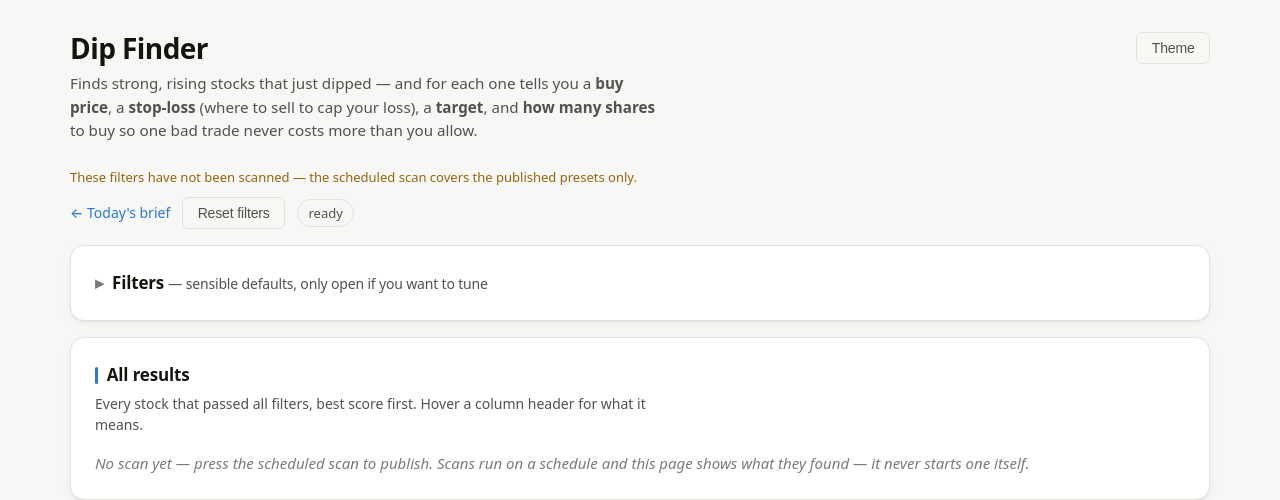
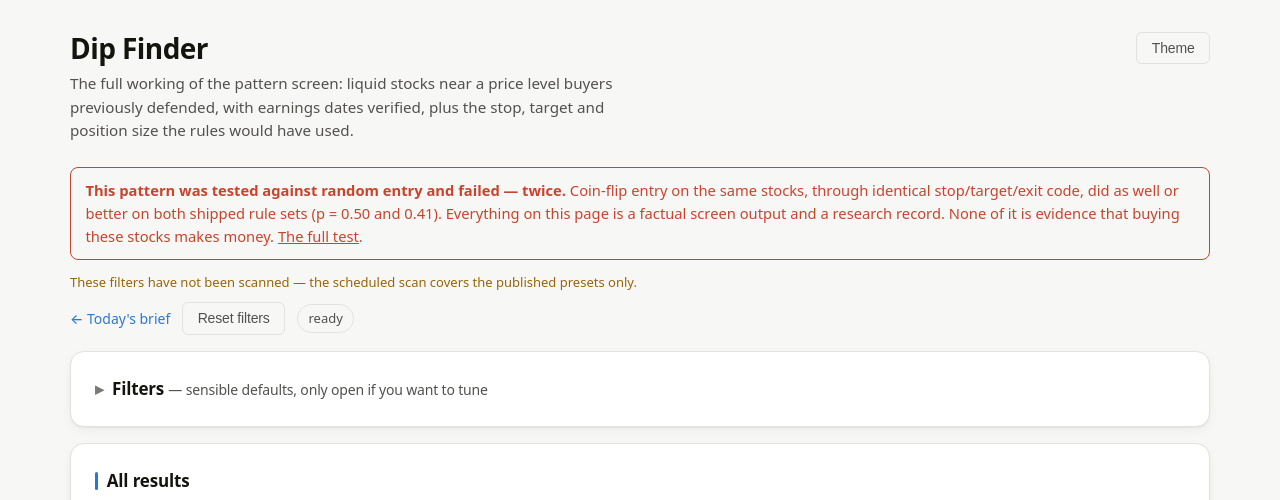
Before and after one commit to Am015-dev/StockScreener, a Flask app: page /full in a window 1280 px wide. Shown: the top 500 px of the page. Run offline with Flask 3, Linux system fonts and the light colour scheme; data that the repository does not hold is empty; some libraries are stand-ins or nearby versions.

Commit message:
State the falsification on the full board and in the strategy record
/full is the page with the stops, targets and position sizes on it,
which makes it the page most likely to be read as advice. It opened with
"Finds strong, rising stocks that just dipped — and for each one tells
you a buy price". It now opens with the permutation result, before the
first row, and the sales pitch is gone.

STRATEGY.md led with "No. Not at a size anyone can trade" — a
performance statement that invites re-tuning. It now leads with the
falsification, which does not.

Co-Authored-By: Claude Fable 5 <noreply@anthropic.com>
Claude-Session: https://claude.ai/code/session_01S83YHWQhzLnAWvKwu83Xo8

```diff
--- a/templates/index.html
+++ b/templates/index.html
@@ -282,9 +282,19 @@
     <button class="ghost" id="themeBtn" onclick="toggleTheme()"
             aria-label="Switch between light and dark" style="flex:0 0 auto">Theme</button>
   </div>
-  <div class="sub">Finds strong, rising stocks that just dipped — and for each one tells you
-    a <b>buy price</b>, a <b>stop-loss</b> (where to sell to cap your loss), a <b>target</b>,
-    and <b>how many shares</b> to buy so one bad trade never costs more than you allow.</div>
+  <div class="sub">The full working of the pattern screen: liquid stocks near a price
+    level buyers previously defended, with earnings dates verified, plus the stop,
+    target and position size the rules would have used.</div>
+
+  <div style="margin:.2rem 0 .8rem;padding:.7rem .9rem;border:1px solid var(--red);
+       border-radius:8px;color:var(--red);font-size:.92rem">
+    <b>This pattern was tested against random entry and failed — twice.</b>
+    Coin-flip entry on the same stocks, through identical stop/target/exit code,
+    did as well or better on both shipped rule sets (p&nbsp;=&nbsp;0.50 and 0.41).
+    Everything on this page is a factual screen output and a research record.
+    None of it is evidence that buying these stocks makes money.
+    <a href="/limits" style="color:inherit">The full test</a>.
+  </div>
 
 
   <div id="stallBox" style="display:none;margin:.3rem 0 .6rem;padding:.6rem .8rem;
```
Also changed, not shown: STRATEGY.md (+11 -2 lines), tests/test_page_robustness.py (+14 -0 lines).
